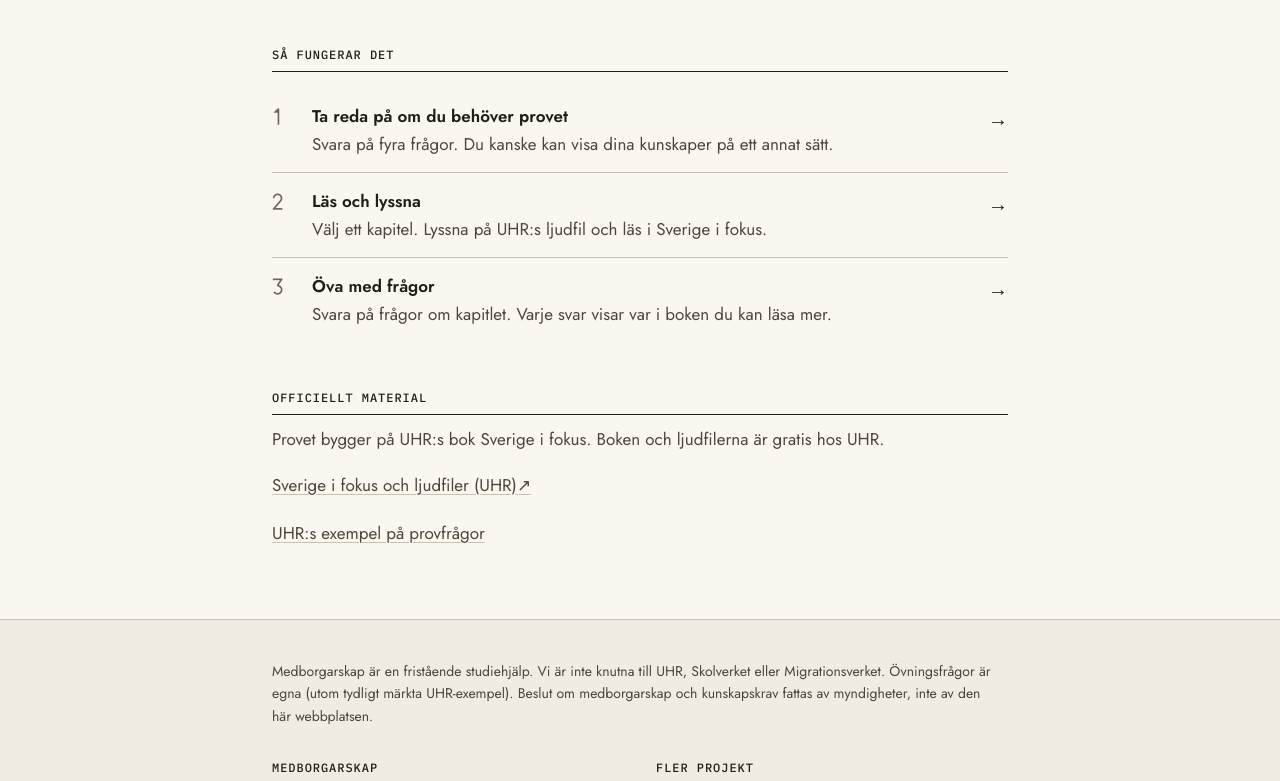
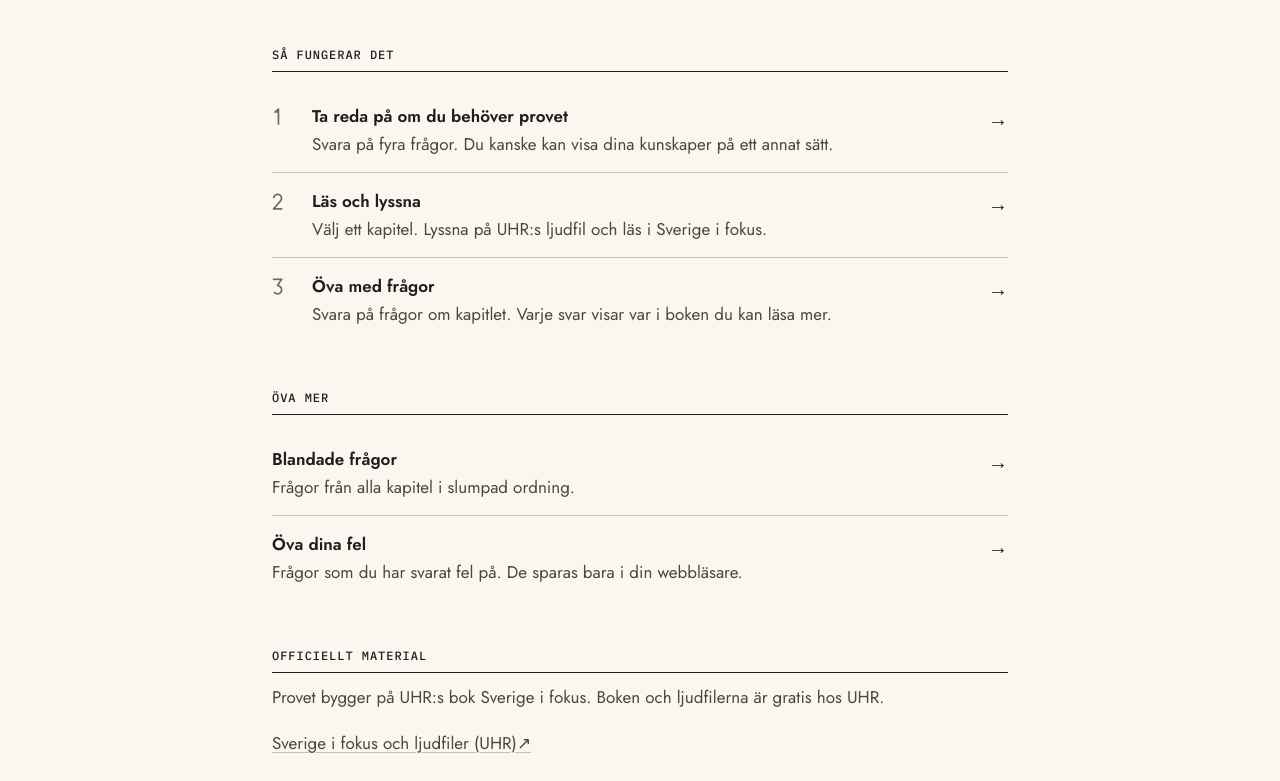
Before and after one commit to duhman/medborgarskap, a React (Vite) app: page / in a window 1280 px wide. Shown: the part 482-1263 px from the top of the page. Built offline with nearby package versions, Linux system fonts and the light colour scheme; no server answers.

Commit message:
Link mixed practice and mistakes review from home and chapter list
Co-Authored-By: Claude Opus 5.5 (1M context) <noreply@anthropic.com>
Claude-Session: https://claude.ai/code/session_01MUaTTaH58jjDjVK6tRCyjP

```diff
--- a/src/pages/Home.tsx
+++ b/src/pages/Home.tsx
@@ -42,6 +42,19 @@ const steps = [
     to: '/kapitel',
     title: 'Öva med frågor',
     text: 'Svara på frågor om kapitlet. Varje svar visar var i boken du kan läsa mer.',
+  },
+] as const
+
+const practice = [
+  {
+    to: '/ovning/blandat',
+    title: 'Blandade frågor',
+    text: 'Frågor från alla kapitel i slumpad ordning.',
+  },
+  {
+    to: '/ovning/mina-fel',
+    title: 'Öva dina fel',
+    text: 'Frågor som du har svarat fel på. De sparas bara i din webbläsare.',
   },
 ] as const
 
@@ -139,6 +152,33 @@ export function Home() {
         </ol>
       </section>
 
+      <section aria-labelledby="practice-heading" className="space-y-4">
+        <h2 id="practice-heading" className="mb-section-head">
+          Öva mer
+        </h2>
+        <ul className="divide-y divide-line-strong">
+          {practice.map((item) => (
+            <li key={item.to}>
+              <Link
+                to={item.to}
+                className="group flex items-start gap-4 py-4 text-ink no-underline hover:text-ink"
+              >
+                <span className="flex-1">
+                  <span className="block font-semibold">{item.title}</span>
+                  <span className="mt-1 block text-ink-2">{item.text}</span>
+                </span>
+                <span
+                  aria-hidden="true"
+                  className="pt-0.5 text-xl transition-transform duration-150 group-hover:translate-x-1"
+                >
+                  →
+                </span>
+              </Link>
+            </li>
+          ))}
+        </ul>
+      </section>
+
       <section aria-labelledby="official-heading" className="space-y-3">
         <h2 id="official-heading" className="mb-section-head">
           Officiellt material
--- a/src/pages/KapitelIndex.tsx
+++ b/src/pages/KapitelIndex.tsx
@@ -108,6 +108,20 @@ export function KapitelIndex() {
           )
         })}
       </ol>
+
+      <section aria-labelledby="mixed-heading" className="space-y-3">
+        <h2 id="mixed-heading" className="mb-section-head">
+          Öva över alla kapitel
+        </h2>
+        <div className="flex flex-col gap-3 sm:flex-row">
+          <Link to="/ovning/blandat" className="mb-btn mb-btn--secondary">
+            Blandade frågor
+          </Link>
+          <Link to="/ovning/mina-fel" className="mb-btn mb-btn--secondary">
+            Öva dina fel
+          </Link>
+        </div>
+      </section>
     </article>
   )
 }
```
